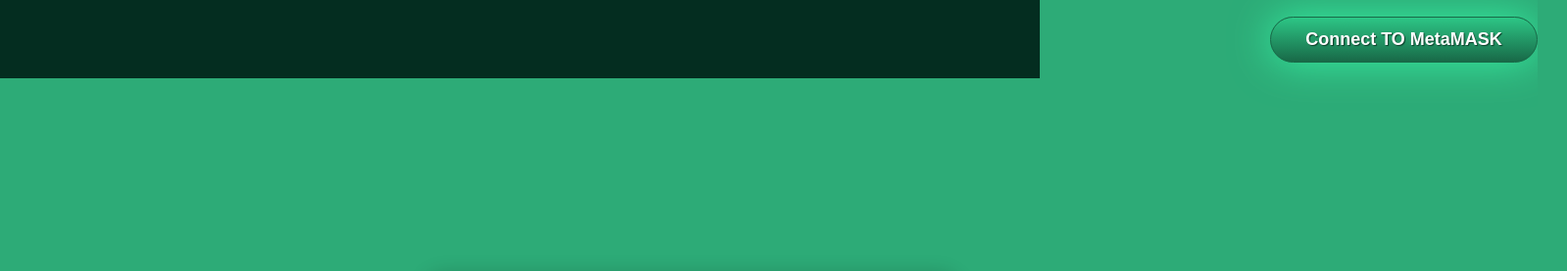
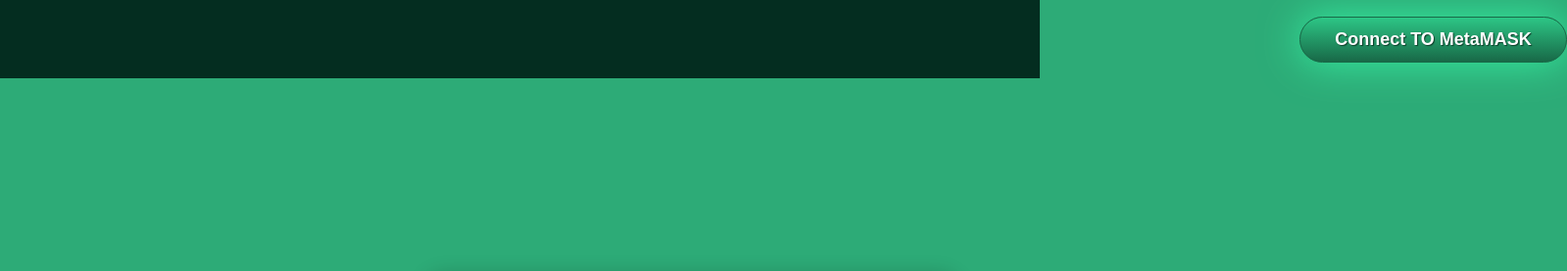
Before and after one commit to EmiralpElmas/Bixos-Public-Key-Transfer, a plain HTML site: page index.html in a window 1280 px wide. Shown: the top 277 px of the page at 98% size, 1599 px wide, since content can reach past the window. Drawn offline with Linux system fonts and the light colour scheme.

Commit message:
Update index.css

```diff
--- a/index.css
+++ b/index.css
@@ -28,7 +28,7 @@ box-sizing: border-box;
 }
 
 .button{
-  margin-left: 1515px;
+  margin-left: 1545px;
   margin-right: 15px;
   right: 55px;
   width: 273px;
```
